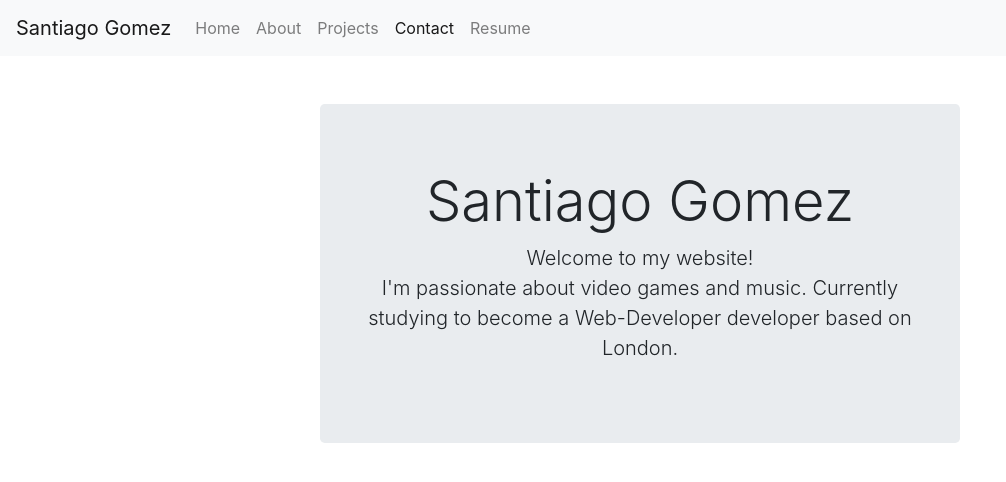
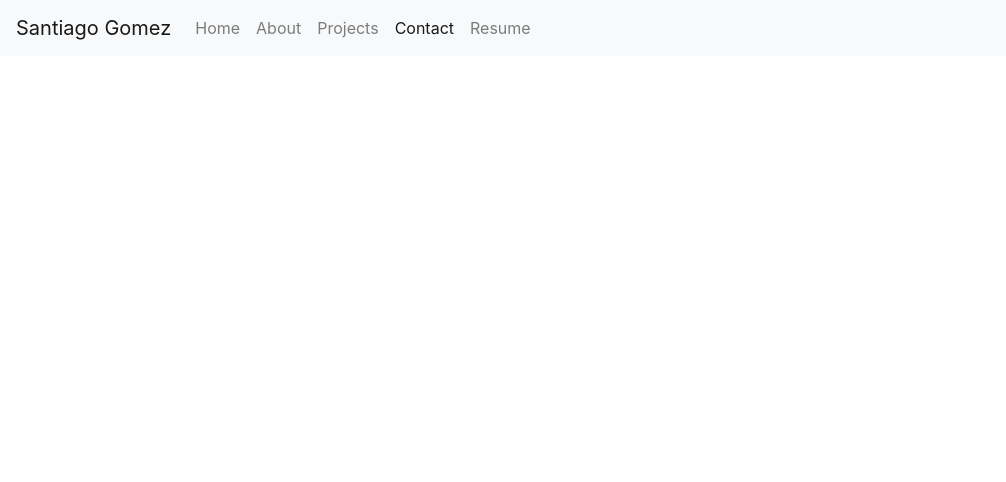
Before and after one commit to 2G2-99/react-portfolio, a React (Create React App) app in the folder portfolio/: page /contact in a window 1280 px wide. Shown: the top 482 px of the page, without its empty margins (0-1006 px from the left). Built offline with nearby package versions, Linux system fonts and the light colour scheme.

Commit message:
Navbar on App fixed

```diff
--- a/portfolio/src/App.js
+++ b/portfolio/src/App.js
@@ -5,9 +5,9 @@ import { Home, About, Projects, Contact } from './pages/export';
 
 function App() {
 	return (
-		<>
 		<Router>
-				<Navbar>
+			<div>
+				<Navbar />
 				<Wrapper>
 					<Routes>
 						<Route path="/" element={<Home />} />
@@ -16,10 +16,8 @@ function App() {
 						<Route path="/contact" element={<Contact />} />
 					</Routes>
 				</Wrapper>
-				</Navbar>
+			</div>
 		</Router>
-			<Home />
-		</>
 	);
 }
 
--- a/portfolio/src/pages/Home.js
+++ b/portfolio/src/pages/Home.js
@@ -3,7 +3,7 @@ import { Container, Hero } from '../components/export';
 const Home = () => {
 	return (
 		<>
-			<Container className={Container}>
+			<Container className="container-fluid">
 				<Hero />
 			</Container>
 		</>
```
Lines whose indentation alone changed are shown as unchanged.
